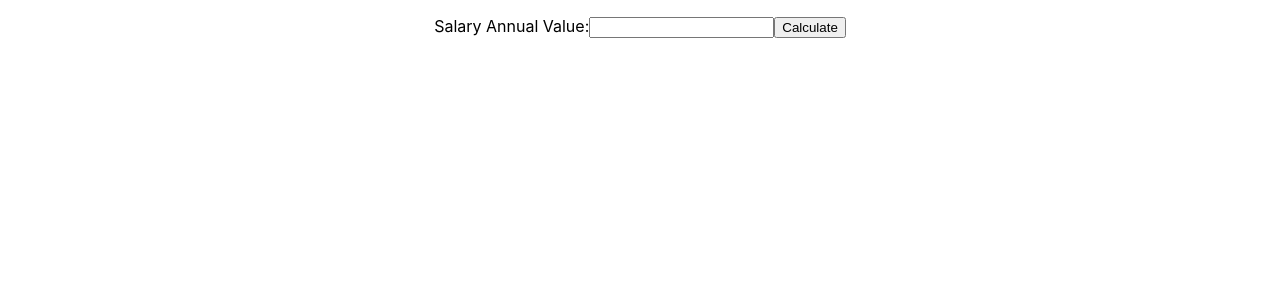
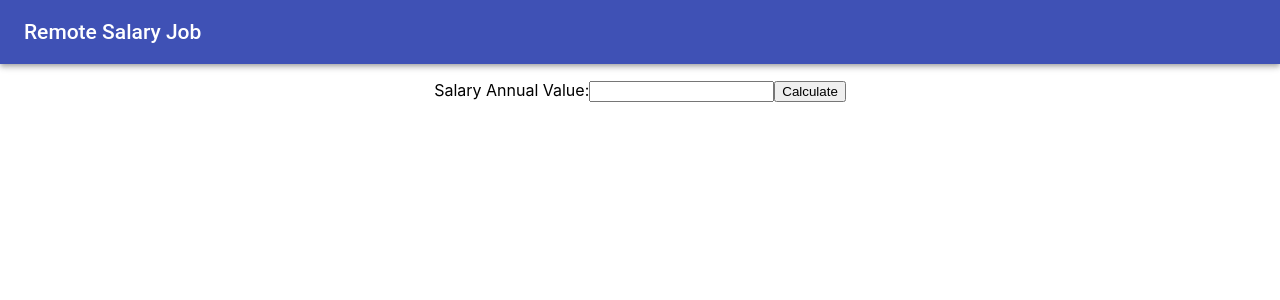
Before and after one commit to leogsouza/remote-salary-calculator, a React (Create React App) app: page / in a window 1280 px wide. Shown: the top 300 px of the page. Built offline with nearby package versions, Linux system fonts and the light colour scheme.

Commit message:
Add currency format on salary field

```diff
--- a/package.json
+++ b/package.json
@@ -3,8 +3,10 @@
   "version": "0.1.0",
   "private": true,
   "dependencies": {
+    "@material-ui/core": "^3.9.0",
     "react": "^16.7.0",
     "react-dom": "^16.7.0",
+    "react-number-format": "^4.0.6",
     "react-scripts": "2.1.3"
   },
   "scripts": {
--- a/src/App.js
+++ b/src/App.js
@@ -1,4 +1,7 @@
 import React, { Component } from 'react';
+import NavBar from './components/Navbar/Navbar';
+
+import NumberFormat from "react-number-format";
 import './App.css';
 
 class App extends Component {
@@ -15,6 +18,14 @@ class App extends Component {
     })
   }
 
+  handleValueChange = (values) => {
+    const {formattedValue, value} = values;
+    // formattedValue = $2,223
+    // value ie, 2223
+    console.log(value, formattedValue);
+    this.setState({salary: value})
+  }
+
   handleCalculate = () => {
     const salary = this.state.salary;
 
@@ -29,12 +40,20 @@ class App extends Component {
   render() {
     return (
       <div className="App">
+        <NavBar />
         <p>
           Salary Annual Value:
-          <input type="text" onChange={this.handleChange} />
+          <NumberFormat thousandSeparator={true} prefix={'$'} onValueChange={this.handleValueChange} />
           <button onClick={this.handleCalculate}>Calculate</button>
         </p>
-        <p>{this.state.result}</p>
+        <p>
+          <NumberFormat
+            value={this.state.result}
+            thousandSeparator={true}
+            displayType={'text'}
+            prefix={'$'}
+            decimalScale={2}
+            fixedDecimalScale={true} /></p>
 
       </div>
     );
--- /dev/null
+++ b/src/components/Navbar/Navbar.js
@@ -0,0 +1,20 @@
+import React from 'react';
+import AppBar from "@material-ui/core/AppBar";
+import Toolbar from "@material-ui/core/Toolbar";
+import Typography from '@material-ui/core/Typography';
+
+const Navbar = () => {
+  return (
+    <div>
+      <AppBar position="static">
+        <Toolbar>
+          <Typography variant="title" color="inherit">
+            Remote Salary Job
+          </Typography>
+        </Toolbar>
+      </AppBar>
+    </div>
+  )
+};
+
+export default Navbar;
```
Also changed, not shown: 1 other file (tests, documents, lock files or other folders).
